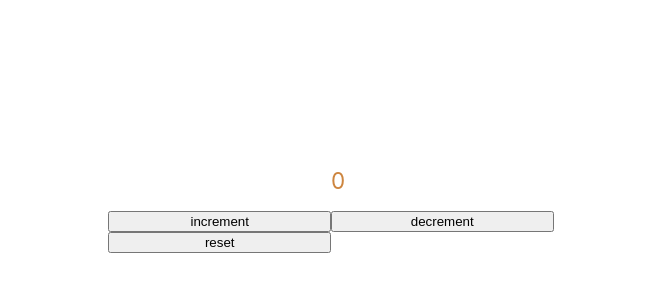
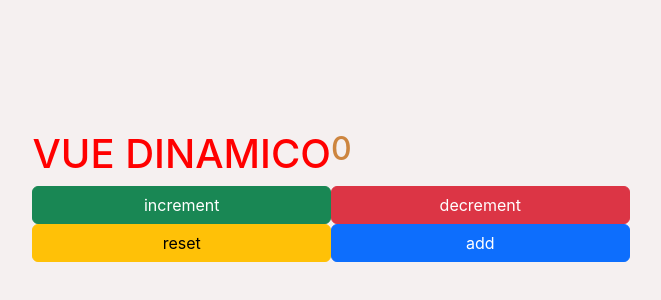
Before and after one commit to EderNieves01/toPracticVue, a Vue app: page / in a window 1280 px wide. Shown: the part 192-492 px from the top of the page, without its empty margins (309-970 px from the left). Built offline with nearby package versions, Linux system fonts and the light colour scheme.

Commit message:
littleProgram

```diff
--- a/index.html
+++ b/index.html
@@ -5,6 +5,9 @@
     <link rel="icon" href="/favicon.ico">
     <meta name="viewport" content="width=device-width, initial-scale=1.0">
     <title>Vite App</title>
+    <link href="https://cdn.jsdelivr.net/npm/bootstrap@5.3.1/dist/css/bootstrap.min.css"
+    rel="stylesheet" integrity="sha384-4bw+/aepP/YC94hEpVNVgiZdgIC5+VKNBQNGCHeKRQN+PtmoHDEXuppvnDJzQIu9"
+    crossorigin="anonymous">
   </head>
   <body>
     <div id="app"></div>
--- a/src/App.vue
+++ b/src/App.vue
@@ -20,13 +20,13 @@ entre medio pero si dentro de la misma etiqueta -->
 import { ref, computed } from 'vue';
 
 const name = 'Vue dinamico';
-
+const colorP = 'negative';
 //variable o constante reactiva para poder renderizar el valor sin
 //necesidad de volver a cargar la pagina para que sea mas dinamico
 //sin esto el valor de counter en el html no cambiara aunque puede mostrarse en consola
 
 const counter = ref(0);
-
+const arrayFavoritos = ref([]);
 // metodos - methods
 
 const increment = () => {
@@ -39,6 +39,26 @@ const decrement = () => counter.value --;
 const reset = () => {
   counter.value = 0;
 }
+
+//accedemos al valor del array y le add el valor del contador
+const add = () => {
+  arrayFavoritos.value.push(counter.value);
+}
+
+const blockBtn = computed (() => {
+  //busca en el array y num seran sus propiedades, y cuando num sea igual al
+  //contador, luego una condicion de que si se encunetra el numero en el array
+  //retornara la propiedad true o false para habilitar o desactivar el boton
+ const numSearch = arrayFavoritos.value.find(num => num === counter.value);
+ console.log(numSearch);
+
+ //condicion para esclarecer que el cero puede agregarse solo una ves
+ if( numSearch === 0 ) return true;
+ return numSearch ? true : false;
+
+// se puede hacer de esta forma pero tendriamos el problema del cero
+//  return numSearch || numSearch === 0;
+});
 
 //clase que retorna una propiedad computada desde el style class
 const classCounter = computed(() =>{
@@ -54,20 +74,28 @@ const classCounter = computed(() =>{
 
 <template>
 
-  <h1>{{name.toUpperCase()}}</h1>
+  <h1 v-bind:style="colorP">{{name.toUpperCase()}}</h1>
 
   <!-- renderizar el h2 para que cambie el 0-->
 
    <h2 :class="classCounter">{{ counter }}</h2>
 
-  <button @click="increment">increment</button>
-  <button @click="decrement">decrement</button>
-  <button @click="reset">reset</button>
+  <button class="btn btn-success" @click="increment">increment</button>
+  <button class="btn btn-danger" @click="decrement">decrement</button>
+  <button class="btn btn-warning" @click="reset">reset</button>
+  <button class="btn btn-primary" @click="add" :disabled="blockBtn">add</button>
+  <br>
+  <ul>
+    <li
+    v-for="(num, index) in arrayFavoritos" :key="index">
+  {{ num }}
+</li>
+  </ul>
 </template>
 
 <style>
 h1 {
-  color: white;
+  color: red;
 }
 
 /* propiedades para ser computadas */
--- a/src/assets/base.css
+++ b/src/assets/base.css
@@ -1,6 +1,6 @@
 /* color palette from <https://github.com/vuejs/theme> */
 :root {
-  --vt-c-white: #ffffff;
+  --vt-c-white: #f5f0f0;
   --vt-c-white-soft: #f8f8f8;
   --vt-c-white-mute: #f2f2f2;
 
@@ -18,7 +18,7 @@
   --vt-c-text-light-1: var(--vt-c-indigo);
   --vt-c-text-light-2: rgba(60, 60, 60, 0.66);
   --vt-c-text-dark-1: var(--vt-c-white);
-  --vt-c-text-dark-2: rgba(235, 235, 235, 0.64);
+  --vt-c-text-dark-2: rgba(13, 7, 7, 0.64);
 }
 
 /* semantic color variables for this project */
@@ -38,7 +38,7 @@
 
 @media (prefers-color-scheme: dark) {
   :root {
-    --color-background: var(--vt-c-black);
+    --color-background: var(--vt-c-white);
     --color-background-soft: var(--vt-c-black-soft);
     --color-background-mute: var(--vt-c-black-mute);
 
```
